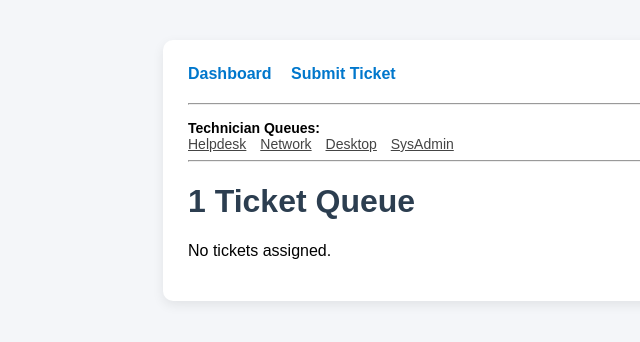
After one commit to cshamburger/itsm-ticketing-system, a Flask app: page /queue/1 in a window 1280 px wide. The commit adds this page. Shown: the top 342 px of the page, without its empty margins (52-692 px from the left). Run offline with Flask 3, Linux system fonts and the light colour scheme; data that the repository does not hold is empty.

Commit message:
Added automatic ticket routing and technician queue dashboard

```diff
--- a/app/models.py
+++ b/app/models.py
@@ -23,6 +23,10 @@ class Ticket(db.Model):
     priority = db.Column(db.String(50), default="Low")
     created_at = db.Column(db.DateTime, server_default=db.func.now())
 
+    # NEW FIELD (ticket routing)
+    assigned_to = db.Column(db.String(150))
+
+    # relationship to user
     user_id = db.Column(db.Integer, db.ForeignKey('user.id'))
 
     def __repr__(self):
--- a/app/routes.py
+++ b/app/routes.py
@@ -3,6 +3,7 @@ from .models import Ticket
 from . import db
 
 main = Blueprint('main', __name__)
+
 
 @main.route('/')
 def home():
@@ -16,19 +17,48 @@ def submit_ticket():
         title = request.form['title']
         description = request.form['description']
 
+        # ---- Automatic Priority Triage ----
+        priority = "Low"
+        text = description.lower()
+
+        if "server" in text or "down" in text:
+            priority = "Critical"
+        elif "vpn" in text:
+            priority = "High"
+        elif "printer" in text:
+            priority = "Medium"
+        elif "password" in text:
+            priority = "Low"
+
+        # ---- Technician Assignment ----
+        assigned_to = "Helpdesk"
+
+        if priority == "Critical":
+            assigned_to = "System Administrator"
+        elif "vpn" in text:
+            assigned_to = "Network Team"
+        elif "printer" in text:
+            assigned_to = "Desktop Support"
+        elif "password" in text:
+            assigned_to = "Helpdesk"
+
+        # ---- Create Ticket ----
         ticket = Ticket(
             title=title,
-            description=description
+            description=description,
+            priority=priority,
+            assigned_to=assigned_to
         )
 
         db.session.add(ticket)
         db.session.commit()
 
-        print("TICKET SAVED")  # <-- important debug line
+        print("TICKET SAVED")
 
         return redirect(url_for('main.home'))
 
     return render_template("submit_ticket.html")
+
 
 @main.route('/ticket/<int:ticket_id>', methods=['GET', 'POST'])
 def ticket_detail(ticket_id):
@@ -40,3 +70,8 @@ def ticket_detail(ticket_id):
         return redirect(url_for('main.ticket_detail', ticket_id=ticket.id))
 
     return render_template("ticket_detail.html", ticket=ticket)
+
+@main.route('/queue/<tech>')
+def technician_queue(tech):
+    tickets = Ticket.query.filter_by(assigned_to=tech).all()
+    return render_template("tech_queue.html", tickets=tickets, tech=tech)
--- a/app/templates/base.html
+++ b/app/templates/base.html
@@ -3,6 +3,7 @@
 <head>
     <meta charset="UTF-8">
     <title>ITSM Ticketing System</title>
+
     <style>
         body {
             font-family: Arial, Helvetica, sans-serif;
@@ -37,17 +38,42 @@
         .nav a:hover {
             text-decoration: underline;
         }
+
+        .queues {
+            margin-top: 15px;
+            font-size: 14px;
+        }
+
+        .queues a {
+            color: #444;
+            margin-right: 10px;
+        }
     </style>
 </head>
+
 <body>
 
 <div class="container">
+
     <div class="nav">
         <a href="/">Dashboard</a>
         <a href="/submit">Submit Ticket</a>
     </div>
 
+    <hr>
+
+    <div class="queues">
+        <b>Technician Queues:</b><br>
+        <a href="/queue/Helpdesk">Helpdesk</a>
+        <a href="/queue/Network Team">Network</a>
+        <a href="/queue/Desktop Support">Desktop</a>
+        <a href="/queue/System Administrator">SysAdmin</a>
+    </div>
+
+    <hr>
+
     {% block content %}{% endblock %}
+
 </div>
 
 </body>
--- /dev/null
+++ b/app/templates/tech_queue.html
@@ -0,0 +1,23 @@
+{% extends "base.html" %}
+
+{% block content %}
+
+<h1>{{ tech }} Ticket Queue</h1>
+
+{% if tickets %}
+<ul>
+    {% for ticket in tickets %}
+        <li>
+            <a href="/ticket/{{ ticket.id }}">
+                <strong>{{ ticket.title }}</strong>
+            </a>
+            - Priority: {{ ticket.priority }}
+            - Status: {{ ticket.status }}
+        </li>
+    {% endfor %}
+</ul>
+{% else %}
+<p>No tickets assigned.</p>
+{% endif %}
+
+{% endblock %}
--- a/app/templates/ticket_detail.html
+++ b/app/templates/ticket_detail.html
@@ -5,7 +5,9 @@
 
 <p><strong>Status:</strong> {{ ticket.status }}</p>
 <p><strong>Priority:</strong> {{ ticket.priority }}</p>
+<p><strong>Assigned To:</strong> {{ ticket.assigned_to }}</p>
 <p><strong>Created:</strong> {{ ticket.created_at }}</p>
+
 
 <h3>Description</h3>
 <p>{{ ticket.description }}</p>
```
